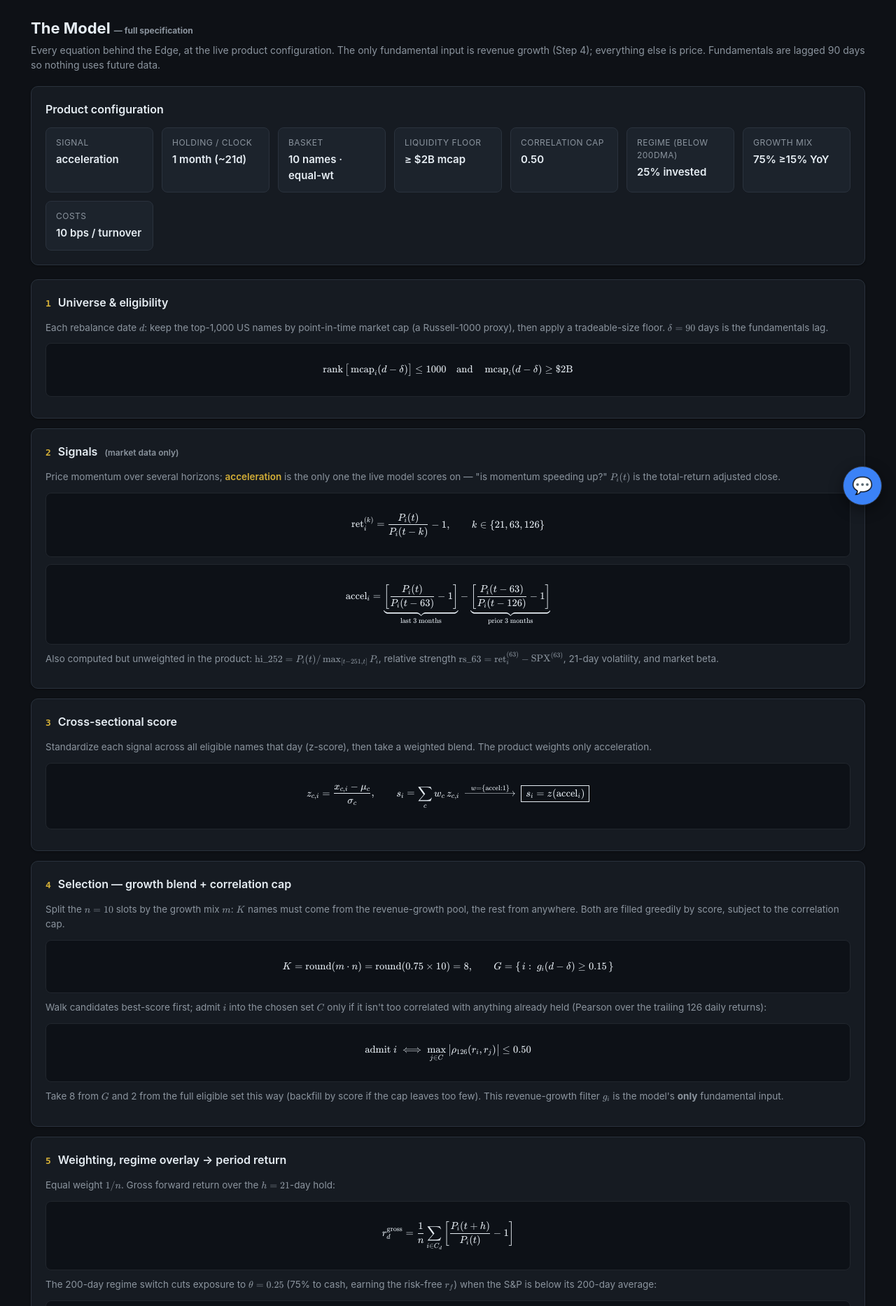
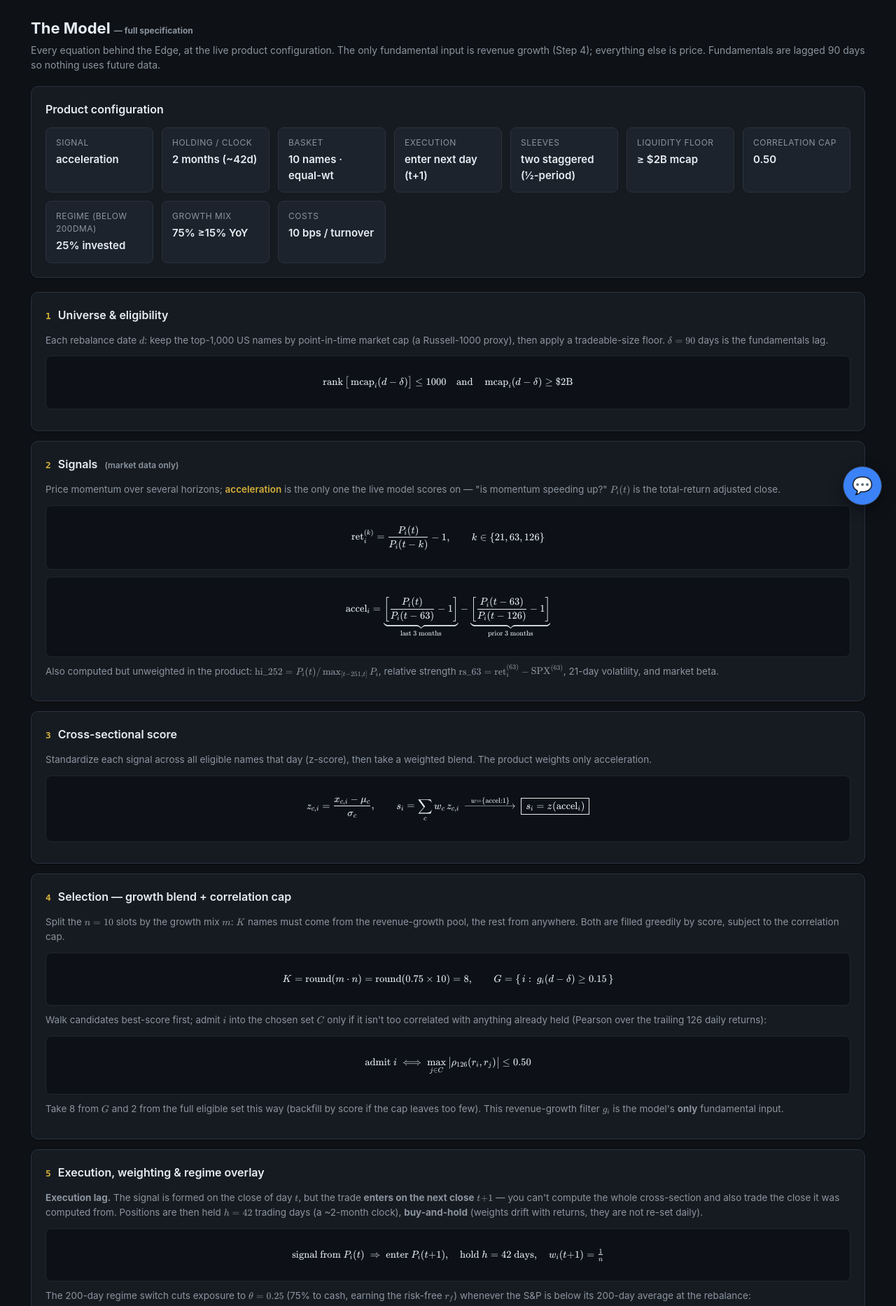
Before and after one commit to Tstansberry81/quantmodel, a Flask app: page /model in a window 1280 px wide. Shown: the part 58-1924 px from the top of the page at 70% size. Run offline with Flask 3, Linux system fonts and the light colour scheme; data that the repository does not hold is empty.

Commit message:
Refresh /model spec page for staggering, execution lag, and daily drawdown
The full-specification page predated the recent product changes. Updated:
- config cards: 2-month clock (was 1M), plus next-day execution and the
  two staggered sleeves
- Step 5 now covers the execution lag (signal at t, enter t+1), buy-and-hold
  drift, and the half-period staggered sleeves
- Step 7 measures metrics on the daily curve (true intra-period drawdown)
  and adds the overfitting-adjusted checks (Newey-West t, DSR, PBO)
- caveat notes daily drawdowns (~-34% vs S&P -55%) and that ~70% of the
  return is buyable factor premium, not proprietary alpha

Co-Authored-By: Claude Opus 4.8 <noreply@anthropic.com>

```diff
--- a/templates/model.html
+++ b/templates/model.html
@@ -21,8 +21,10 @@
   <h2>Product configuration</h2>
   <div class="cards" id="cfg">
     <div class="stat"><div class="k">Signal</div><div class="v" style="font-size:15px">acceleration</div></div>
-    <div class="stat"><div class="k">Holding / clock</div><div class="v" style="font-size:15px">1 month (~21d)</div></div>
+    <div class="stat"><div class="k">Holding / clock</div><div class="v" style="font-size:15px">2 months (~42d)</div></div>
     <div class="stat"><div class="k">Basket</div><div class="v" style="font-size:15px">10 names · equal-wt</div></div>
+    <div class="stat"><div class="k">Execution</div><div class="v" style="font-size:15px">enter next day (t+1)</div></div>
+    <div class="stat"><div class="k">Sleeves</div><div class="v" style="font-size:15px">two staggered (½-period)</div></div>
     <div class="stat"><div class="k">Liquidity floor</div><div class="v" style="font-size:15px">≥ $2B mcap</div></div>
     <div class="stat"><div class="k">Correlation cap</div><div class="v" style="font-size:15px">0.50</div></div>
     <div class="stat"><div class="k">Regime (below 200dMA)</div><div class="v" style="font-size:15px">25% invested</div></div>
@@ -61,11 +63,13 @@
 </div>
 
 <div class="panel eqsec">
-  <h2><span class="n">5</span> Weighting, regime overlay → period return</h2>
-  <p class="lead">Equal weight \(1/n\). Gross forward return over the \(h=21\)-day hold:</p>
-  <div class="eqbox">$$r^{\text{gross}}_d=\frac{1}{n}\sum_{i\in C_d}\left[\frac{P_i(t+h)}{P_i(t)}-1\right]$$</div>
-  <p class="lead">The 200-day regime switch cuts exposure to \(\theta=0.25\) (75% to cash, earning the risk-free \(r_f\)) when the S&amp;P is below its 200-day average:</p>
-  <div class="eqbox">$$r_d=\begin{cases}r^{\text{gross}}_d & \text{SPX}(d)>\text{MA}_{200}(d)\\[6pt]\theta\,r^{\text{gross}}_d+(1-\theta)\,r_f & \text{otherwise}\end{cases}$$</div>
+  <h2><span class="n">5</span> Execution, weighting &amp; regime overlay</h2>
+  <p class="lead"><b>Execution lag.</b> The signal is formed on the close of day \(t\), but the trade <b>enters on the next close</b> \(t{+}1\) — you can't compute the whole cross-section and also trade the close it was computed from. Positions are then held \(h=42\) trading days (a ~2-month clock), <b>buy-and-hold</b> (weights drift with returns, they are not re-set daily).</p>
+  <div class="eqbox">$$\text{signal from }P_i(t)\;\Rightarrow\;\text{enter }P_i(t{+}1),\quad\text{hold }h=42\text{ days},\quad w_i(t{+}1)=\tfrac{1}{n}$$</div>
+  <p class="lead">The 200-day regime switch cuts exposure to \(\theta=0.25\) (75% to cash, earning the risk-free \(r_f\)) whenever the S&amp;P is below its 200-day average at the rebalance:</p>
+  <div class="eqbox">$$r_d=\begin{cases}r^{\text{book}}_d & \text{SPX}(d)>\text{MA}_{200}(d)\\[6pt]\theta\,r^{\text{book}}_d+(1-\theta)\,r_f & \text{otherwise}\end{cases}$$</div>
+  <p class="lead"><b>Staggered sleeves.</b> The book is run as <b>two sleeves</b> offset by half a period (\(h/2\approx 21\) days), combined 50/50, so performance doesn't depend on the luck of a single rebalance calendar:</p>
+  <div class="eqbox">$$r^{\text{prod}}_d=\tfrac12\,r^{(\text{sleeve A})}_d+\tfrac12\,r^{(\text{sleeve B, }+h/2)}_d$$</div>
 </div>
 
 <div class="panel eqsec">
@@ -76,15 +80,16 @@
 
 <div class="panel eqsec">
   <h2><span class="n">7</span> Equity curve &amp; reported metrics</h2>
-  <p class="lead">Compound the net per-period returns; annualize with \(\text{ppy}=252/h=12\) rebalances per year over \(T\) periods.</p>
-  <div class="eqbox">$$\text{eq}_T=\prod_{d=1}^{T}\!\left(1+r^{\text{net}}_d\right),\qquad \text{CAGR}=\text{eq}_T^{\,\text{ppy}/T}-1$$</div>
-  <div class="eqbox">$$\text{Sharpe}=\sqrt{\text{ppy}}\;\frac{\overline{r^{\text{net}}}}{\sigma(r^{\text{net}})},\qquad \text{maxDD}=\min_t\!\left(\frac{\text{eq}_t}{\max_{s\le t}\text{eq}_s}-1\right)$$</div>
+  <p class="lead">Performance is measured on the <b>daily</b> net-return series \(r^{\text{net}}_d\) of the combined staggered book — so the drawdown reflects true intra-period peak-to-trough, not just values sampled every rebalance. Annualize with 252 trading days over \(T\) days.</p>
+  <div class="eqbox">$$\text{eq}_T=\prod_{d=1}^{T}\!\left(1+r^{\text{net}}_d\right),\qquad \text{CAGR}=\text{eq}_T^{\,252/T}-1$$</div>
+  <div class="eqbox">$$\text{Sharpe}=\sqrt{252}\;\frac{\overline{r^{\text{net}}}}{\sigma(r^{\text{net}})},\qquad \text{maxDD}=\min_t\!\left(\frac{\text{eq}_t}{\max_{s\le t}\text{eq}_s}-1\right)$$</div>
+  <p class="lead" style="margin-top:12px"><b>Overfitting-adjusted checks.</b> Across the ~150 configs screened, the product's excess vs the S&amp;P is significant under Newey-West HAC errors (\(t\approx2.8\)); the Deflated Sharpe Ratio (deflating for the trial count + fat tails) exceeds 0.95; and the Probability of Backtest Overfitting is \(\approx0.27\) (below the 0.5 danger line).</p>
 </div>
 
 <div class="panel">
   <h2>In one sentence</h2>
-  <p class="small" style="line-height:1.6">Each month, take the top-1,000 large-caps above $2B, rank them by acceleration (z-scored), fill 8 slots from ≥15%-revenue-growth names and 2 from anywhere — each admitted only if &lt;0.50 correlated with names already in the book — hold equal-weight for ~21 days, cut to 25% invested when the S&amp;P is below its 200-day average, and net out 10&nbsp;bps of turnover cost.</p>
-  <p class="small" style="line-height:1.6;color:#8b949e;margin-top:10px"><b>Honest caveat:</b> the absolute backtest CAGR is optimistic — the universe is missing ~89% of delisted names (survivorship), the liquidity floor uses market cap as a full-history proxy, and the recent window has been momentum-friendly. Trust the risk-adjusted shape (Sharpe, drawdown control) over the headline return.</p>
+  <p class="small" style="line-height:1.6">Each rebalance, take the top-1,000 large-caps above $2B, rank them by acceleration (z-scored), fill 8 slots from ≥15%-revenue-growth names and 2 from anywhere — each admitted only if &lt;0.50 correlated with names already in the book — enter the next day and hold equal-weight for ~2 months, run as two half-period-staggered sleeves, cut to 25% invested when the S&amp;P is below its 200-day average, and net out 10&nbsp;bps of turnover cost.</p>
+  <p class="small" style="line-height:1.6;color:#8b949e;margin-top:10px"><b>Honest caveat:</b> the absolute backtest CAGR is optimistic — the universe is missing ~89% of delisted names (survivorship), the liquidity floor uses market cap as a full-history proxy, and the recent window has been momentum-friendly. Drawdowns are now measured daily (true intra-period, ~−34% vs the S&amp;P −55%), and staggering removes the calendar luck a single sleeve carried. Trust the risk-adjusted shape (Sharpe ≈0.9, drawdown control) over the headline return; ~70% of it is buyable factor premium, not proprietary alpha.</p>
 </div>
 {% endblock %}
 {% block scripts %}
```
